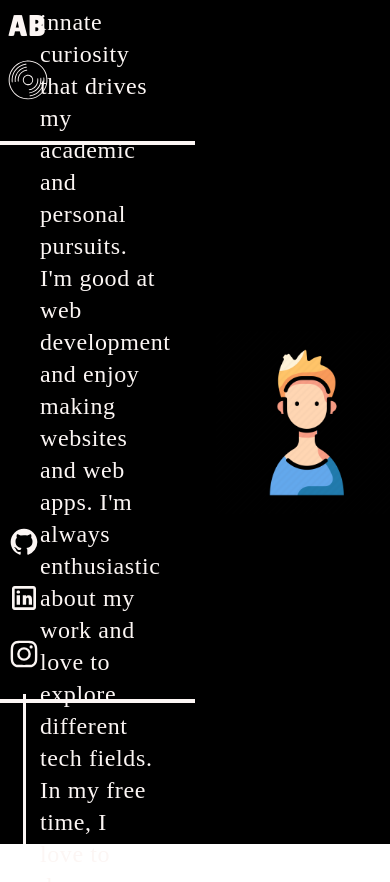
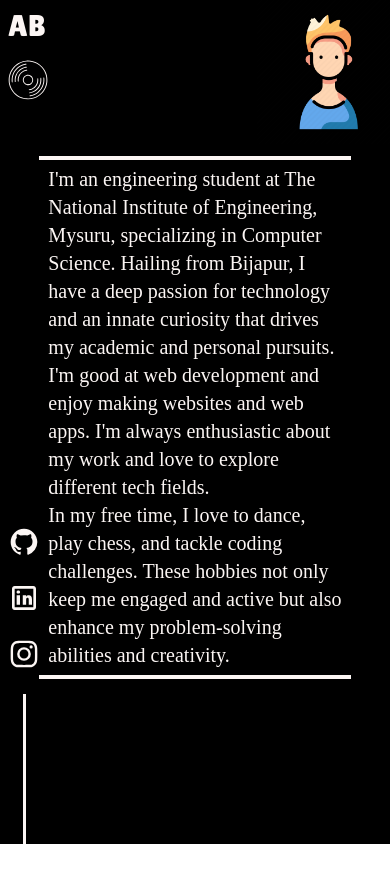
Before and after one commit to Ajay-S-Biradar/Portfolio, a React (Vite) app in the folder portfolio/: page /aboutme in a window 390 px wide. Shown: the top 882 px of the page. After the commit the page ends 844 px from the top, so only its background shows below. Built offline with nearby package versions, Linux system fonts and the light colour scheme; a web font is replaced by a local one.

Commit message:
made the aboutme page responsive and solved issues reagarding the CD

```diff
--- a/portfolio/src/components/Navbar.jsx
+++ b/portfolio/src/components/Navbar.jsx
@@ -55,12 +55,11 @@ const Navbar = () => {
     return (
         <>
         <div className='absolute z-40 flex flex-col md:flex-row justify-between w-full overflow-hidden'>
-            <Link to={'/'}>
-            <h1 className='font-name text-3xl md:text-4xl md:mx-8 md:my-5 p-2 md:p-3' style={{ color: color }}>AB</h1>
-            </Link>
+            <h1 className='font-name text-3xl md:text-4xl md:mx-8 md:my-5 p-2 md:p-3' style={{ color: color }}><Link to={'/'}>AB</Link></h1>
+            <div>
             <motion.div
                 onClick={handleClick}
-                className='h-10 md:h-24 m-2 md:m-5'
+                className='h-10 md:h-24 m-2 md:m-5 flex w-10 md:w-24'
                 initial={{ scale: 0 }}
                 animate={controls}
                 variants={{
@@ -91,6 +90,7 @@ const Navbar = () => {
             >
                 <CD color={cdColor} />
             </motion.div>
+            </div>
         </div>
         <Socials color={color}/>
         </>
--- a/portfolio/src/pages/AboutMe.jsx
+++ b/portfolio/src/pages/AboutMe.jsx
@@ -19,8 +19,10 @@ const AboutMe = () => {
   }
 
   return (
-    <div className='bg-black h-[100vh] text-[#fcf6f4] flex justify-center items-center gap-3' >
-      <motion.div className='relative flex h-2/3 w-1/2 flex-col  justify-center px-10 gap-6 origin-top'>
+    <div className='bg-black h-[100vh] w-screen text-[#fcf6f4] flex flex-col-reverse justify-center  md:flex-row md:justify-center md:items-center gap-3 overflow-y-scroll overflow-x-hidden' >
+      {/* extra */}
+      <div className='h-40'></div>
+      <motion.div className='relative flex md:h-2/3 md:w-1/2 md:flex-col justify-center items-center md:px-10 gap-6 origin-top mx-[10%] md:m-0'>
         {/* the line animation */}
         <motion.div className='absolute top-0 right-0 w-full h-1 bg-[#fcf6f4] origin-right'
         initial={{
@@ -47,8 +49,9 @@ const AboutMe = () => {
         }}
         ></motion.div>
 
+        {/* the info */}
         <motion.div
-        className='origin-top'
+        className='origin-top p-[3%] relative text-xl md:text-2xl font-work md:tracking-wide font-medium'
         initial={{
           scaleY:0
         }}
@@ -61,20 +64,23 @@ const AboutMe = () => {
           ease:"easeInOut"
         }}
         >
-          <div className='text-2xl font-work tracking-wide font-medium'>
+          <div>
           I'm an engineering student at The National Institute of Engineering, Mysuru, specializing in Computer Science. Hailing from Bijapur, I have a deep passion for technology and an innate curiosity that drives my academic and personal pursuits.
           </div>
-          <div className='text-2xl font-work tracking-wide font-medium'>
+          <div>
           I'm good at web development and enjoy making websites and web apps. I'm always enthusiastic about my work and love to explore different tech fields.
           </div>
-          <div className='text-2xl font-work tracking-wide font-medium'>
+          <div>
           In my free time, I love to dance, play chess, and tackle coding challenges. These hobbies not only keep me engaged and active but also enhance my problem-solving abilities and creativity.
           </div>
         </motion.div>
+
       </motion.div>
+
+      {/* image and hey */}
       <div className='relative'>
       <motion.div
-      className='origin-bottom'
+      className='origin-bottom flex w-full justify-end'
         onClick={handleClick}
         initial={{
           rotate:0,
@@ -93,10 +99,10 @@ const AboutMe = () => {
           scale:.9
         }}
       >
-          <img src="avatar.png" alt="" />
+          <img className='h-36 md:h-auto' src="avatar.png" alt="" />
       </motion.div>
-          <motion.div
-          className={`' origin-bottom-right absolute top-20 left-20 '${hi? "  ":" hidden "}`}
+      <motion.div
+          className={`' origin-bottom-right md:h-auto md:w-auto top-0 left-[70%] absolute md:top-20 md:left-20 '${hi? "  ":" hidden "}`}
           initial={{
             rotate:50,
             scale:0
@@ -109,8 +115,10 @@ const AboutMe = () => {
             duration:1,
             type:"spring"
           }}
-          ><img src="hello.png" className='h-20'l alt="" /></motion.div>
+          ><img src="hello.png" className='h-10 md:h-20'l alt="" />
+      </motion.div>
       </div>
+      {/* <div className='h-40'></div> */}
     </div>
   )
 }
```
